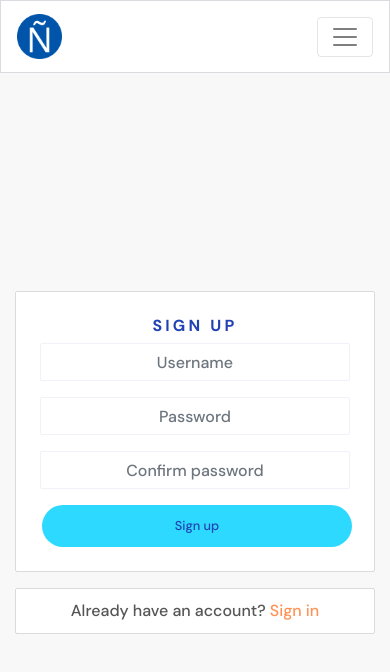
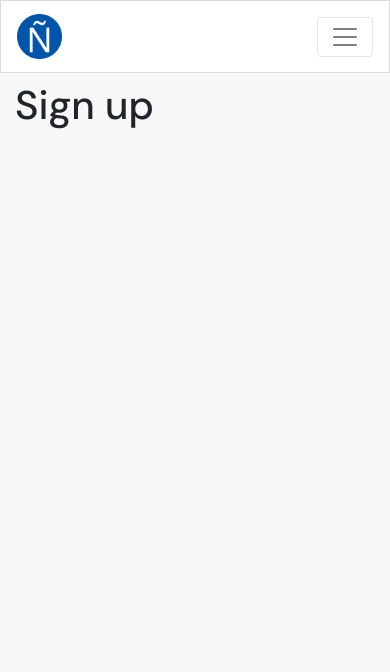
Before and after one commit to ogc1231/comprehensible-spanish-frontend, a React (Create React App) app: page /signup in a window 390 px wide. Shown: the top 672 px of the page. Built offline with nearby package versions, Linux system fonts and the light colour scheme.

Commit message:
Undo changes and delete unused files

```diff
--- a/src/App.js
+++ b/src/App.js
@@ -1,10 +1,8 @@
 import styles from "./App.module.css";
 import NavBar from "./components/NavBar";
+import Slider from "./components/Slider";
 import Container from "react-bootstrap/Container";
-import Slider from "./components/Slider";
 import { Route, Switch } from "react-router-dom";
-// import "./api/axiosDefaults";
-import SignUpForm from "./pages/auth/SignUpForm";
 
 function App() {
   return (
@@ -14,7 +12,7 @@ function App() {
         <Switch>
           <Route exact path="/" render={() => <Slider />} />
           <Route exact path="/signin" render={() => <h1>Sign in</h1>} />
-          <Route exact path="/signup" render={() => <SignUpForm />} />
+          <Route exact path="/signup" render={() => <h1>Sign up</h1>} />
           <Route render={() => <p>Page not found!</p>} />
         </Switch>
       </Container>
--- a/src/App.module.css
+++ b/src/App.module.css
@@ -7,26 +7,6 @@
   .Main {
     padding-top: 81px;
   }
-
-  .Content {
-    background-color: #ffffff;
-    padding: 10px;
-    border-radius: 2px;
-    border: 1px solid #dadadf;
-  }
-
-  .FillerImage {
-    object-fit: cover;
-    height: 100%;
-    width: 100%;
-  }
-
-  .Image {
-    max-height: 40vh;
-    max-width: 100%;
-    object-fit: contain;
-  }
-
   * {
     box-sizing: border-box;
   }
@@ -45,10 +25,6 @@
     transition: color ease-in-out 0.3s;
   }
 
-  input[type="file"] {
-    display: none;
-  }
-
   i {
     color: #cfced3;
     font-size: 1.6rem;
@@ -61,22 +37,3 @@
     transition: color ease-in-out 0.3s;
     color: #2142b2;
   }
-
-  figure {
-    text-align: center;
-    display: inline-block;
-  }
-
-  /* scrollbar */
-  *::-webkit-scrollbar {
-    width: 5px;
-  }
-  *::-webkit-scrollbar-track {
-    background: #f1f1f1;
-  }
-  *::-webkit-scrollbar-thumb {
-    background: #888;
-  }
-  *::-webkit-scrollbar-thumb:hover {
-    background: #555;
-  }
--- a/src/pages/auth/SignUpForm.js
+++ /dev/null
@@ -1,139 +0,0 @@
-import React, { useState } from "react";
-import { Link, useHistory } from "react-router-dom";
-
-import styles from "../../styles/SignInUpForm.module.css";
-import btnStyles from "../../styles/Button.module.css";
-import appStyles from "../../App.module.css";
-
-import {
-  Form,
-  Button,
-  Image,
-  Col,
-  Row,
-  Container,
-  Alert,
-} from "react-bootstrap";
-import axios from "axios";
-
-const SignUpForm = () => {
-  const [signUpData, setSignUpData] = useState({
-    username: "",
-    password1: "",
-    password2: "",
-  });
-  const { username, password1, password2 } = signUpData;
-
-  const [errors, setErrors] = useState({});
-
-  const history = useHistory();
-
-  const handleChange = (event) => {
-    setSignUpData({
-      ...signUpData,
-      [event.target.name]: event.target.value,
-    });
-  };
-
-  const handleSubmit = async (event) => {
-    event.preventDefault();
-    try {
-      await axios.post("/dj-rest-auth/registration/", signUpData);
-      history.push("/signin");
-    } catch (err) {
-      setErrors(err.response?.data);
-    }
-  };
-
-  return (
-    <Row className={styles.Row}>
-      <Col className="my-auto py-2 p-md-2" md={6}>
-        <Container className={`${appStyles.Content} p-4 `}>
-          <h1 className={styles.Header}>sign up</h1>
-
-          <Form onSubmit={handleSubmit}>
-            <Form.Group controlId="username">
-              <Form.Label className="d-none">username</Form.Label>
-              <Form.Control
-                className={styles.Input}
-                type="text"
-                placeholder="Username"
-                name="username"
-                value={username}
-                onChange={handleChange}
-              />
-            </Form.Group>
-            {errors.username?.map((message, idx) => (
-              <Alert variant="warning" key={idx}>
-                {message}
-              </Alert>
-            ))}
-
-            <Form.Group controlId="password1">
-              <Form.Label className="d-none">Password</Form.Label>
-              <Form.Control
-                className={styles.Input}
-                type="password"
-                placeholder="Password"
-                name="password1"
-                value={password1}
-                onChange={handleChange}
-              />
-            </Form.Group>
-            {errors.password1?.map((message, idx) => (
-              <Alert key={idx} variant="warning">
-                {message}
-              </Alert>
-            ))}
-
-            <Form.Group controlId="password2">
-              <Form.Label className="d-none">Confirm password</Form.Label>
-              <Form.Control
-                className={styles.Input}
-                type="password"
-                placeholder="Confirm password"
-                name="password2"
-                value={password2}
-                onChange={handleChange}
-              />
-            </Form.Group>
-            {errors.password2?.map((message, idx) => (
-              <Alert key={idx} variant="warning">
-                {message}
-              </Alert>
-            ))}
-
-            <Button
-              className={`${btnStyles.Button} ${btnStyles.Wide} ${btnStyles.Bright}`}
-              type="submit"
-            >
-              Sign up
-            </Button>
-            {errors.non_field_errors?.map((message, idx) => (
-              <Alert key={idx} variant="warning" className="mt-3">
-                {message}
-              </Alert>
-            ))}
-          </Form>
-        </Container>
-
-        <Container className={`mt-3 ${appStyles.Content}`}>
-          <Link className={styles.Link} to="/signin">
-            Already have an account? <span>Sign in</span>
-          </Link>
-        </Container>
-      </Col>
-      <Col
-        md={6}
-        className={`my-auto d-none d-md-block p-2 ${styles.SignUpCol}`}
-      >
-        <Image
-          className={`${appStyles.FillerImage}`}
-          src={"https://codeinstitute.s3.amazonaws.com/AdvancedReact/hero2.jpg"}
-        />
-      </Col>
-    </Row>
-  );
-};
-
-export default SignUpForm;
--- a/src/styles/Button.module.css
+++ /dev/null
@@ -1,69 +0,0 @@
-.Button {
-    font-size: 0.8rem;
-    align-self: center;
-    border-radius: 100px;
-    border-color: transparent;
-    padding: 4px 10px;
-    margin-left: 2px;
-    margin-right: 2px;
-    min-width: 75px;
-  }
-
-  .Button:hover {
-    opacity: 0.8;
-    border-color: transparent;
-    cursor: pointer;
-  }
-
-  .Button:hover:active {
-    background-color: #2142b2 !important;
-  }
-
-  .Button:active {
-    background-color: #2142b2 !important;
-  }
-
-  .Button:focus {
-    background-color: #2142b2;
-  }
-
-  .Wide {
-    padding: 10px 50px;
-    width: 100%;
-  }
-
-  .Blue,
-  .BlueOutline:hover,
-  .Bright:hover {
-    background-color: #2142b2;
-    color: #ffffff;
-  }
-
-  .BlueOutline,
-  .Blue:hover {
-    /* border: 1px solid #2142b2; */
-    background-color: #ffffff;
-    color: #2142b2;
-  }
-
-  .Black,
-  .BlackOutline:hover {
-    /* background-color: #242a3d;
-    color: white; */
-    background-color: #242a3d;
-    color: aliceblue;
-  }
-
-  .Black:hover,
-  .BlackOutline {
-    /* background-color: #dadadf;
-    color: #242a3d;
-    border-color: #242a3d; */
-    background-color: aliceblue;
-    color: #242a3d;
-  }
-
-  .Bright {
-    background-color: #2ed9ff;
-    color: #2142b2;
-  }
--- a/src/styles/SignInUpForm.module.css
+++ /dev/null
@@ -1,46 +0,0 @@
-.Row {
-    height: calc(100vh - 81px);
-  }
-  .Input {
-    background: #ffffff;
-    border: 1px solid #f0f1f9;
-    box-sizing: border-box;
-    border-radius: 2px;
-    color: #7177a1;
-    text-align: center;
-    padding: 10px;
-  }
-
-  .Header {
-    font-style: normal;
-    font-weight: bold;
-    font-size: 16px;
-    line-height: 19px;
-    text-align: center;
-    letter-spacing: 0.2em;
-    text-transform: uppercase;
-    color: #2142b2;
-  }
-
-  .Link {
-    text-decoration: none;
-    text-align: center;
-    display: block;
-    margin: auto;
-  }
-
-  .Link span {
-    color: #ff9254;
-  }
-
-  .Container {
-    padding: 30px 10px;
-  }
-
-  .SignInCol {
-    height: 320px;
-  }
-
-  .SignUpCol {
-    height: 375px;
-  }
```
Also changed, not shown: src/api/axiosDefault.js (deleted, +0 -8 lines).
